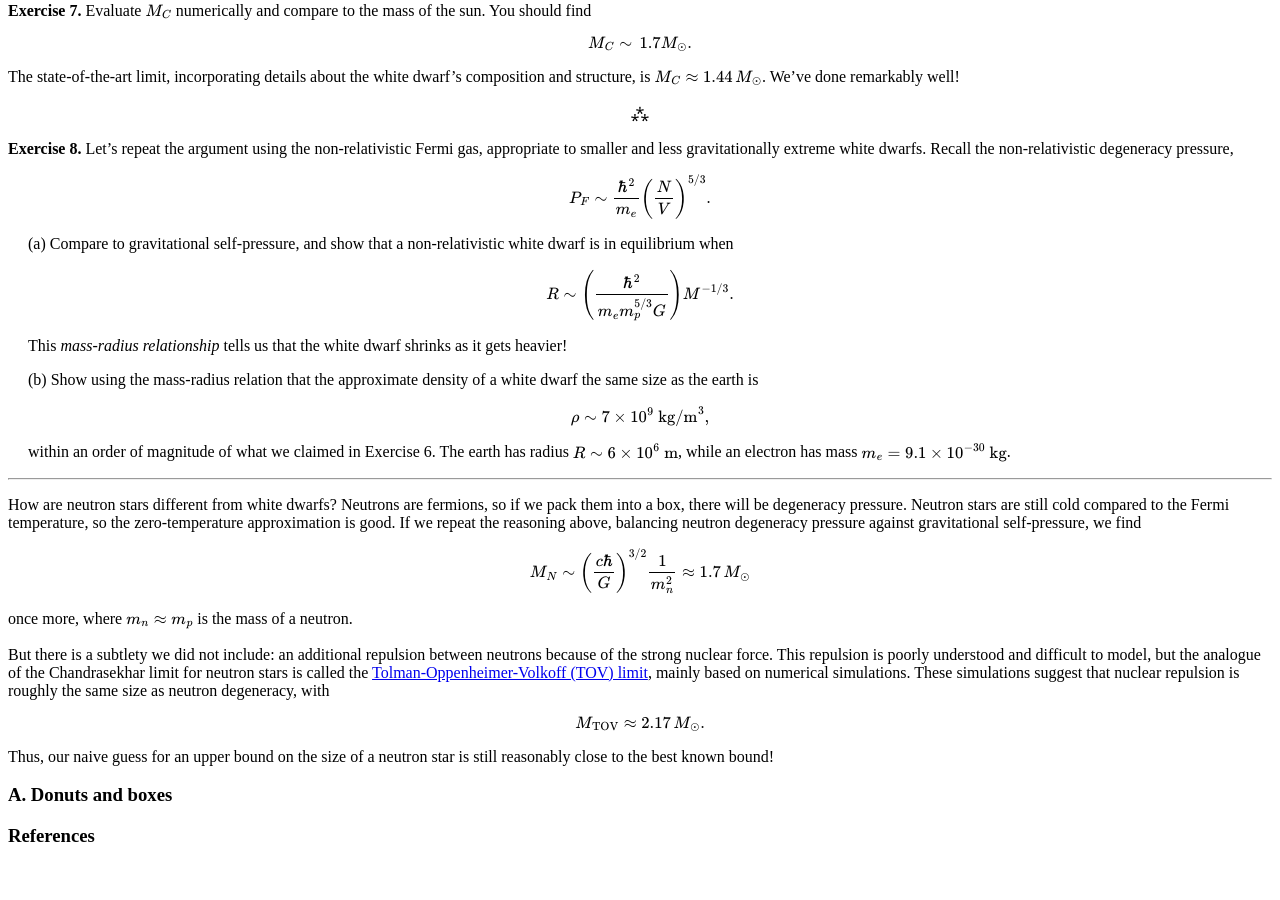
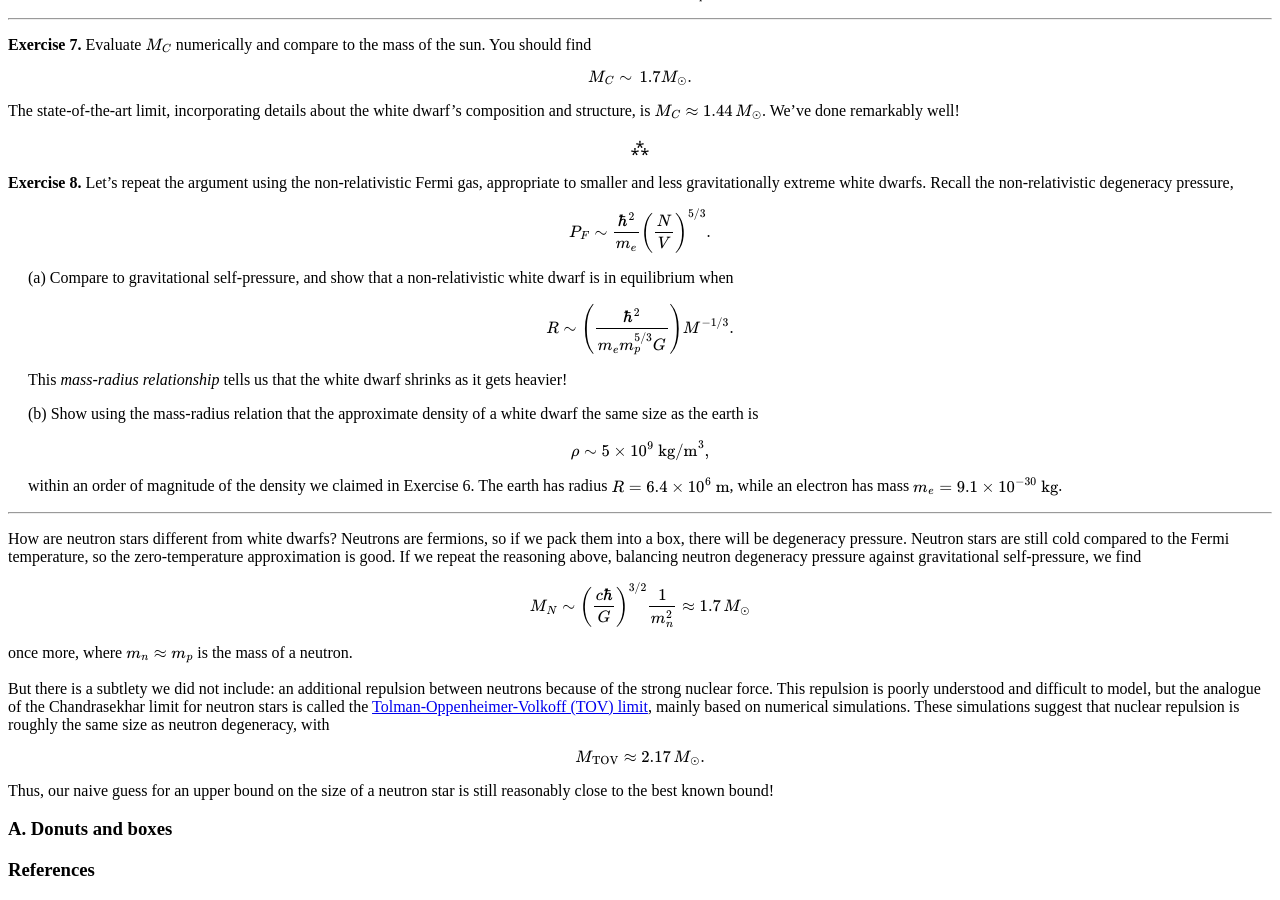
Before and after one commit to hapax/hapax.github.io, a Jekyll site: the page built from assets/chandra.md, in a window 1280 px wide and 900 px high, scrolled down 7808 px. Built offline with Jekyll 4.4.1, drawn with Linux system fonts in a browser that asks for light colours; our own code applies the rules of GitHub Pages for plain Markdown files; formulas are drawn with MathJax 3; a script that is not in the unit is left out; before the commit the page ends 8674 px from its top, so only the background shows below that; some of the changed text lies outside the part shown.

Commit message:
Update chandra.md

```diff
--- a/assets/chandra.md
+++ b/assets/chandra.md
@@ -653,6 +653,8 @@ k_B & = 1.4\times 10^{-23} \text{ m}^2\text{ kg}/\text{ K s}^2.
 \end{align*}
 $$
 
+You can check the claim about density in Exercise 8.
+
 ---
 
 ### The Chandrasekhar limit<a id="sec-3-3" name="sec-3-3"></a>
@@ -772,16 +774,16 @@ of a white dwarf the same size as the earth is
 </span>
 
 $$
-\rho \sim 7 \times 10^{9} \text{ kg/m}^3,
+\rho \sim 5 \times 10^{9} \text{ kg/m}^3,
 $$
 
 <span style="padding-left: 20px; display:block">
-within an order of magnitude of what we claimed in Exercise 6.
-The earth has radius $R \sim 6 \times 10^6 \text{ m}$, while an
+within an order of magnitude of the density we claimed in Exercise 6.
+The earth has radius $R = 6.4 \times 10^6 \text{ m}$, while an
 electron has mass $m_e = 9.1 \times 10^{-30} \text{ kg}$.
 </span>
 
-<!--  (10^(-68)/(9.1*10^(-31)*(1.7*10^(-27))^(5/3)*6.7*10^(-11)))^3/(6*10^6)^6 -->
+<!--  (10^(-68)/(9.1*10^(-31)*(1.7*10^(-27))^(5/3)*6.7*10^(-11)))^3/(6.4*10^6)^6 -->
 
 ---
 
```
